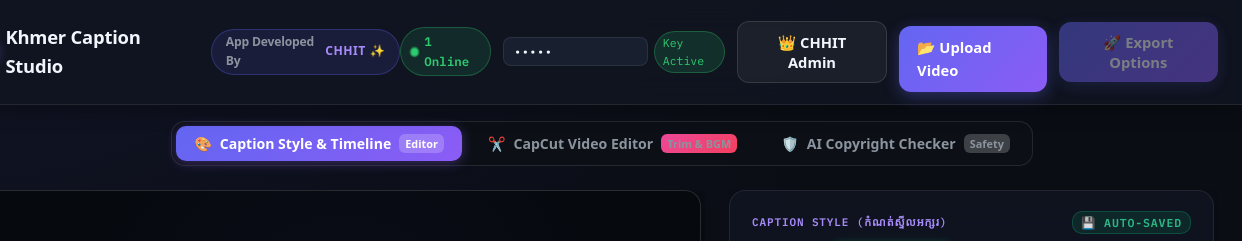
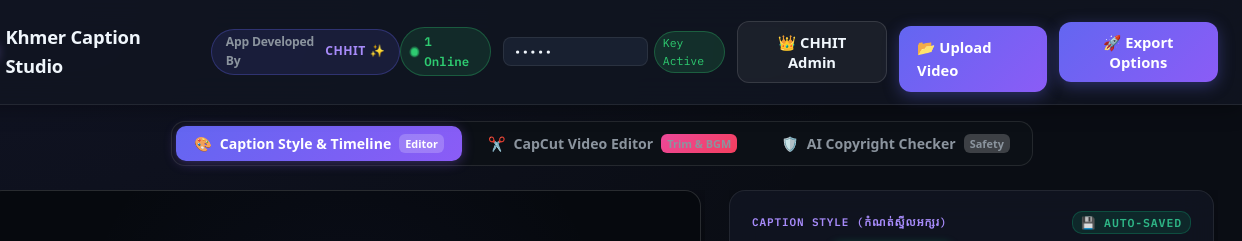
Before and after one commit to chhiengphouchhit-beep/CH-Auto-Subtitile-, a website: page public/index.html in a window 1280 px wide. Shown: the top 241 px of the page, 38-1280 px from the left. Drawn offline with Linux system fonts and the light colour scheme; no server answers; a web font is replaced by a local one.

Commit message:
fix: Enable Export Options button at all times by removing disabled attribute

```diff
--- a/public/app.js
+++ b/public/app.js
@@ -864,7 +864,6 @@ function closeExportSelectorModal() {
 if (el.exportMainBtn) {
   el.exportMainBtn.addEventListener('click', (e) => {
     e.stopPropagation();
-    if (el.exportMainBtn.disabled) return;
     openExportSelectorModal();
   });
 }
--- a/public/index.html
+++ b/public/index.html
@@ -31,7 +31,7 @@
         <input id="file-input-topbar" type="file" accept="video/*,audio/*" hidden />
       </label>
 
-      <button id="export-main-btn" class="btn btn-primary export-trigger" disabled title=" ជ្រើសរើសទម្រង់ Export">
+      <button id="export-main-btn" class="btn btn-primary export-trigger" title=" ជ្រើសរើសទម្រង់ Export">
         <span>🚀 Export Options</span>
       </button>
     </div>
```
